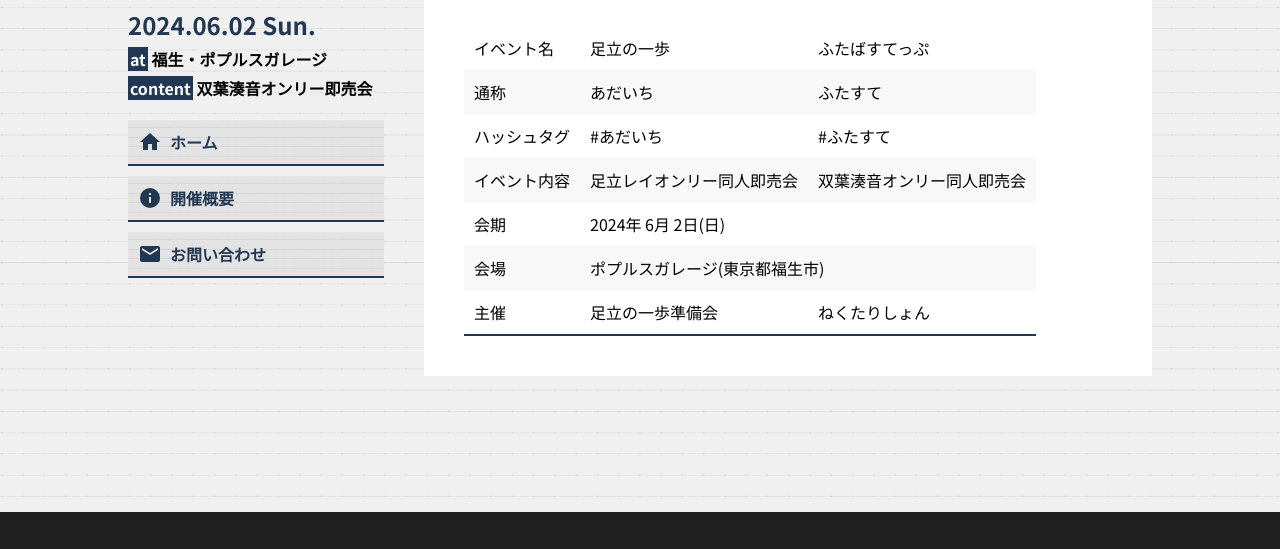
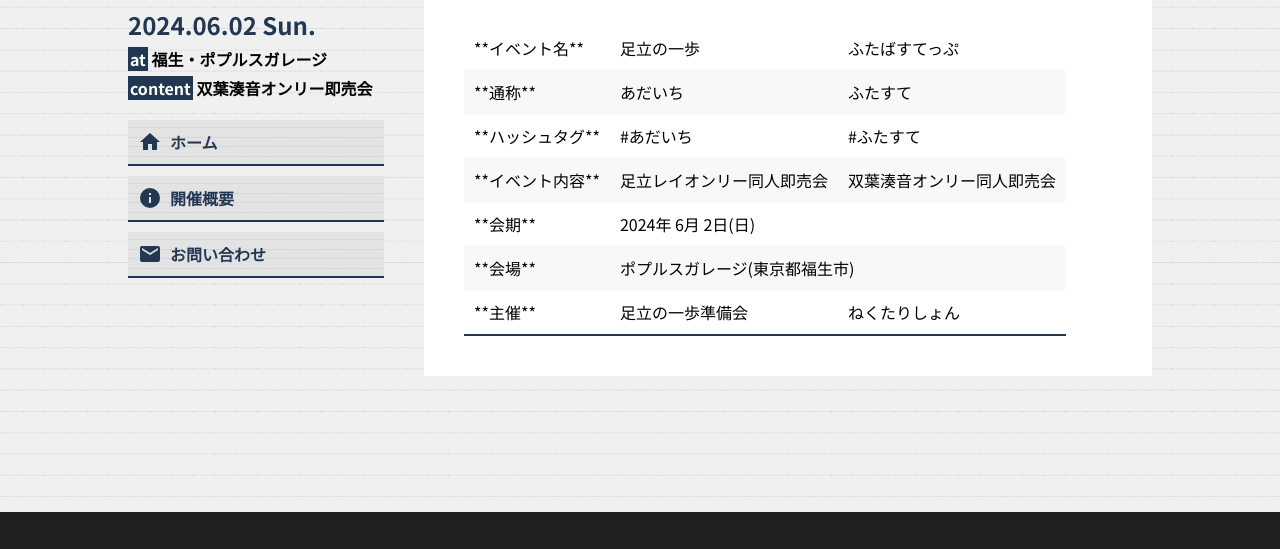
Before and after one commit to nectarition/AstroSakura-FTS, a plain HTML site: page detail/index.html in a window 1280 px wide. Shown: the part 120-669 px from the top of the page. Drawn offline with Linux system fonts and the light colour scheme.

Commit message:
🚀 Deploy af9be9334aac5d37a57a5850e13f8d82d9f06d26 by GitHub Actions

```diff
--- a/detail/index.html
+++ b/detail/index.html
@@ -109,35 +109,35 @@
         <h1>開催概要</h1><table>
   <tbody>
     <tr>
-      <td>イベント名</td>
+      <td>**イベント名**</td>
       <td>足立の一歩</td>
       <td>ふたばすてっぷ</td>
     </tr>
     <tr>
-      <td>通称</td>
+      <td>**通称**</td>
       <td>あだいち</td>
       <td>ふたすて</td>
     </tr>
     <tr>
-      <td>ハッシュタグ</td>
+      <td>**ハッシュタグ**</td>
       <td>#あだいち</td>
       <td>#ふたすて</td>
     </tr>
     <tr>
-      <td>イベント内容</td>
+      <td>**イベント内容**</td>
       <td>足立レイオンリー同人即売会</td>
       <td>双葉湊音オンリー同人即売会</td>
     </tr>
     <tr>
-      <td>会期</td>
+      <td>**会期**</td>
       <td colspan="2">2024年 6月 2日(日)</td>
     </tr>
     <tr>
-      <td>会場</td>
+      <td>**会場**</td>
       <td colspan="2">ポプルスガレージ(東京都福生市)</td>
     </tr>
     <tr>
-      <td>主催</td>
+      <td>**主催**</td>
       <td>足立の一歩準備会</td>
       <td>ねくたりしょん</td>
     </tr>
```
